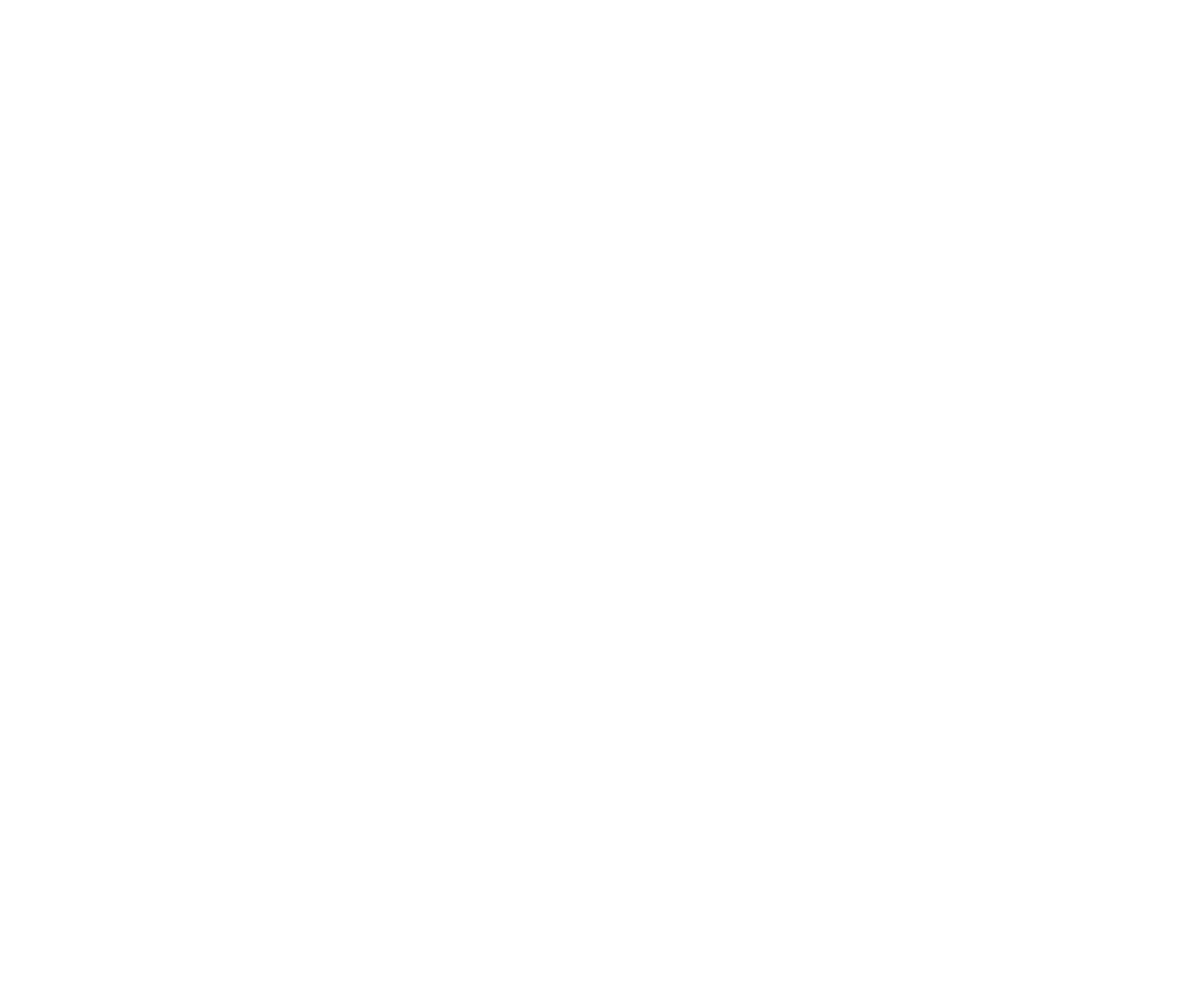
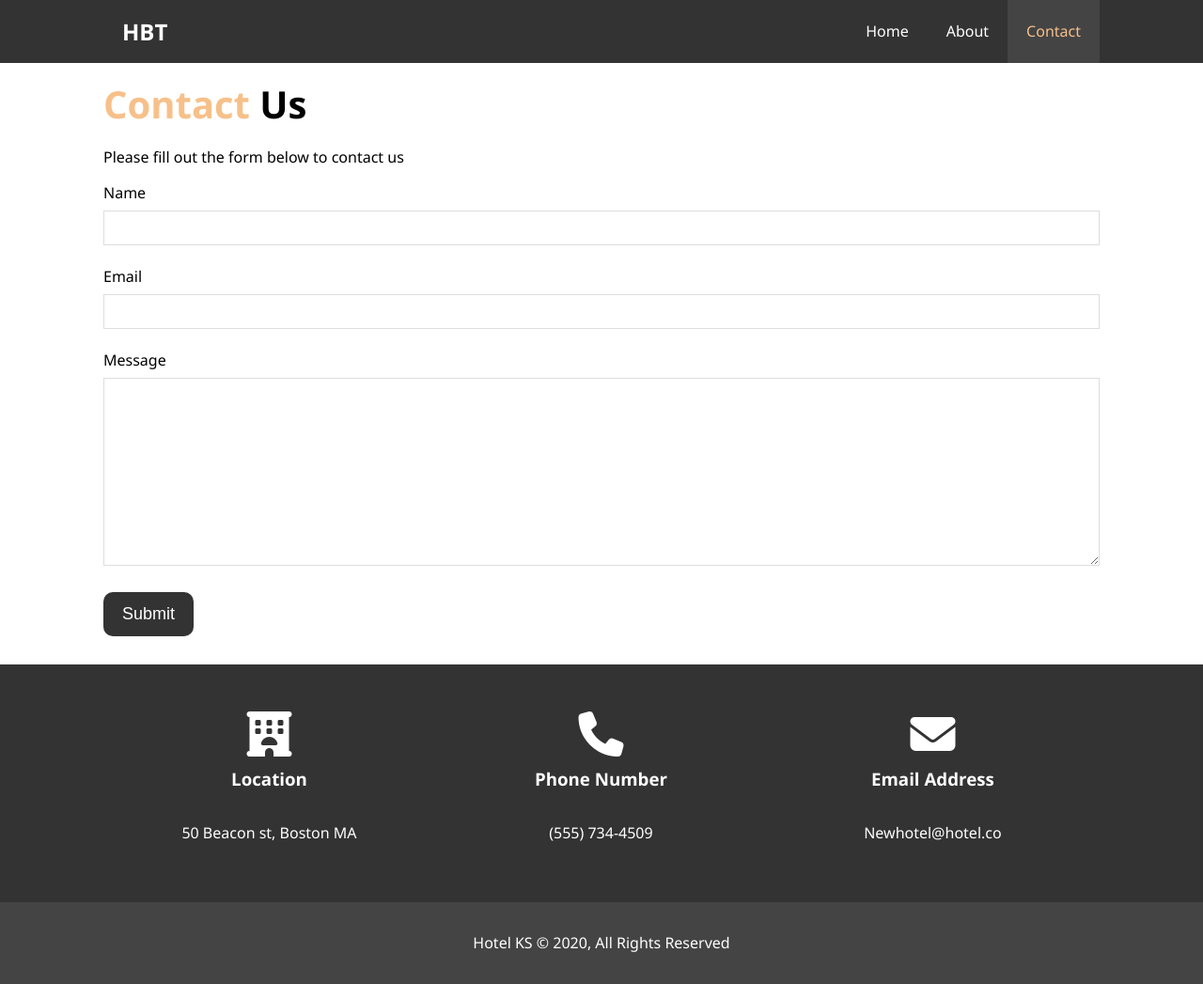
Before and after one commit to ks603/Hotel-Project, a plain HTML site: page contact.html in a window 1280 px wide. Shown: the whole page at 94% size. Before the commit the page ends 800 px from the top, so only its background shows below. Drawn offline with Linux system fonts and the light colour scheme.

Commit message:
Completed site

```diff
--- a/contact.html
+++ b/contact.html
@@ -0,0 +1,71 @@
+<!DOCTYPE html>
+<html lang="en">
+<head>
+  <meta charset="UTF-8">
+  <meta name="viewport" content="width=device-width, initial-scale=1.0">
+  <script src="https://kit.fontawesome.com/b4b274fd05.js" crossorigin="anonymous"></script>
+  <link rel="stylesheet" href="css/style.css">
+  <title>Hotel KS | Contact</title>
+</head>
+<body>
+  <header>
+    <nav id="navbar">
+      <div class="container">
+        <h1 class="logo"><a href="index.html">HBT</a></h1>
+        <ul>
+          <li><a href="index.html">Home</a></li>
+          <li><a href="about.html">About</a></li>
+          <li><a class="current" href="contact.html">Contact</a></li>
+        </ul>
+      </div>
+    </nav>
+  </header>
+
+  <section id="contact-form" class="py-3">
+    <div class="container">
+      <h1 class="l-heading"><span class="text-primary">Contact</span> Us</h1>
+      <p>Please fill out the form below to contact us</p>
+      <form action="process.php">
+        <div class="form-group">
+          <label for="name">Name</label>
+          <input type="text" name="name" id="name">
+        </div>
+        <div class="form-group">
+          <label for="email">Email</label>
+          <input type="email" name="email" id="email">
+        </div>
+        <div class="form-group">
+          <label for="message">Message</label>
+          <textarea type="text" message="message" id="message"></textarea>
+        </div>
+        <button type="submit" class="btn">Submit</button>
+      </form>
+    </div>
+  </section>
+
+  <section id="contact-info" class="bg-dark">
+    <div class="container">
+      <div class="box">
+        <i class="fas fa-hotel fa-3x"></i>
+        <h3>Location</h3>
+        <p>50 Beacon st, Boston MA</p>
+      </div>
+      <div class="box">
+        <i class="fas fa-phone fa-3x"></i>
+        <h3>Phone Number</h3>
+        <p>(555) 734-4509</p>
+      </div>
+      <div class="box">
+        <i class="fas fa-envelope fa-3x"></i>
+        <h3>Email Address</h3>
+        <p>Newhotel@hotel.co</p>
+      </div>
+    </div>
+  </section>
+
+
+  <footer id="main-footer">
+    <p>Hotel KS &copy; 2020, All Rights Reserved</p>
+  </footer>
+</body>
+</html>
--- a/css/style.css
+++ b/css/style.css
@@ -40,7 +40,7 @@ p {
 .btn {
   display: inline-block;
   font-size: 18px;
-  color: white;
+  color: #fff;
   background: #333;
   padding: 13px 20px;
   border: none;
@@ -221,7 +221,31 @@ p {
   color: #fff;
   text-align: center;
   padding-bottom: 40px;
+}
 
+#contact-form .form-group {
+  margin-bottom: 20px;
+}
+
+#contact-form label {
+  display: block;
+  margin-bottom: 5px;
+}
+
+#contact-form input,
+#contact-form textarea {
+  width: 100%;
+  padding: 10px;
+  border: 1px #ddd solid;
+}
+#contact-form textarea {
+  height: 200px
+}
+
+#contact-form input:focus,
+#contact-form textarea:focus {
+  outline: none;
+  border-color: #f7c08a;
 }
 
 #main-footer {
```
